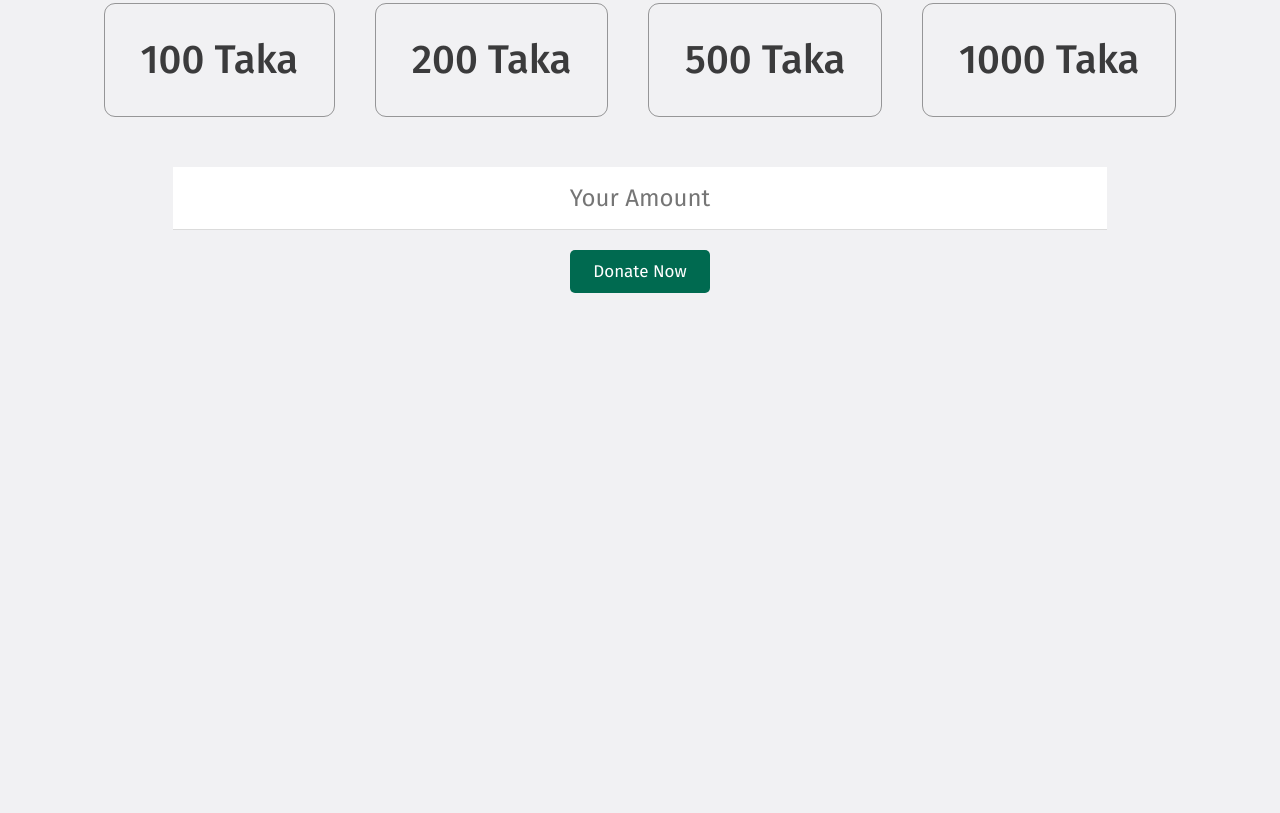
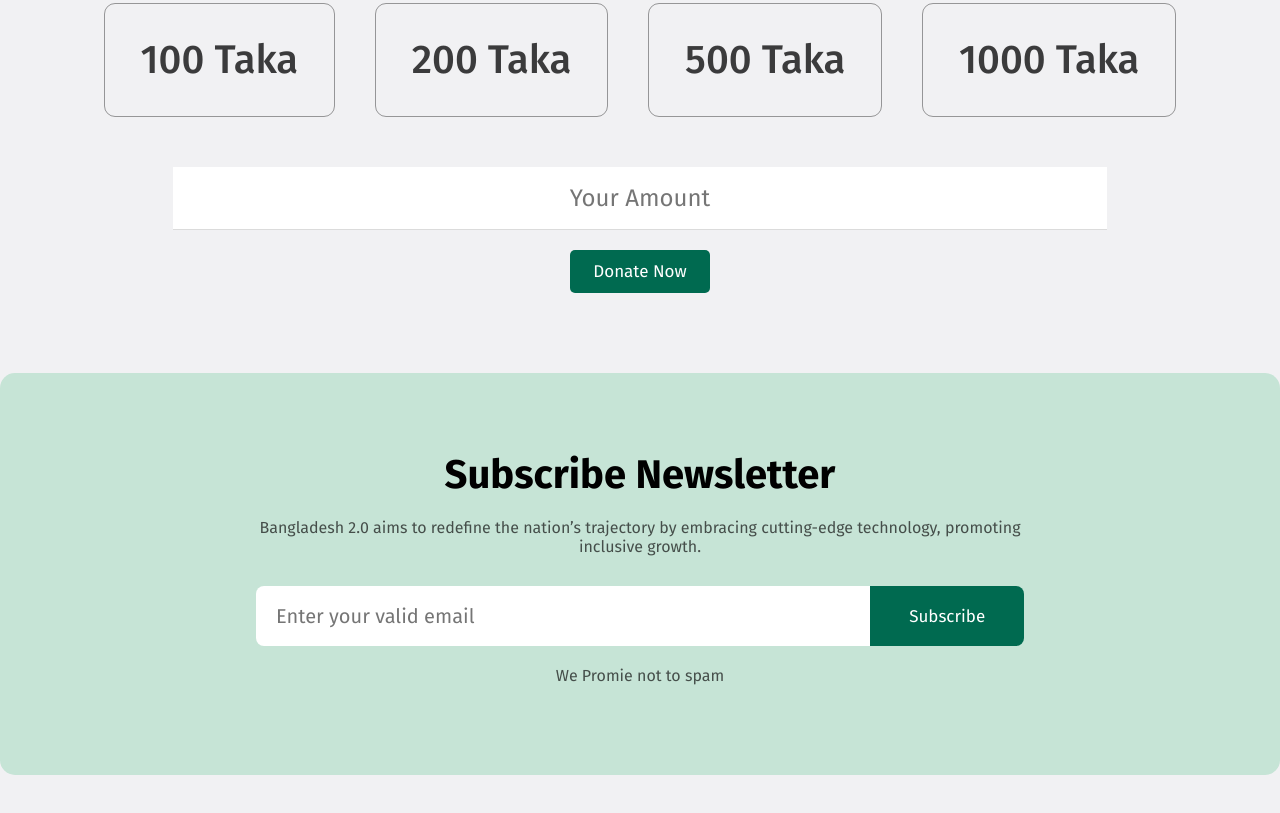
Before and after one commit to deverfan44/Bangladesh-2.0, a plain HTML site: page index.html in a window 1280 px wide. Shown: the part 3304-4117 px from the top of the page. Before the commit the page ends 3677 px from the top, so only its background shows below. Drawn offline with Linux system fonts and the light colour scheme.

Commit message:
Added Newslatter Section

```diff
--- a/index.html
+++ b/index.html
@@ -256,6 +256,26 @@
         </section>
     </main>
 
-
+    <footer>
+        <section class="newslatter_section">
+            <div class="fixed_container">
+                <div class="newslatter_content">
+                    <div class="newslatter_text">
+                        <h1>Subscribe Newsletter</h1>
+                        <p>Bangladesh 2.0 aims to redefine the nation’s trajectory by embracing cutting-edge technology, promoting inclusive growth.</p>
+                    </div>
+                    <div class="newslatter_form">
+                        <form action="#">
+                            <div class="subscribe_div">
+                                <input type="email" name="" id="" placeholder="Enter your valid email">
+                                <button type="button" class="sm_btn">Subscribe</button>
+                            </div>
+                        </form>
+                        <p>We Promie not to spam</p>
+                    </div>
+                </div>
+            </div>
+        </section>
+    </footer>
 </body>
 </html>
--- a/styles/style.css
+++ b/styles/style.css
@@ -345,3 +345,60 @@ header .head-content .head_btn button {
     border: none;
     border-bottom: 1px solid rgba(14, 14, 14, 0.15);
 }
+
+
+
+
+/* Footer CSS  */
+/* Newslatter Section CSS */
+footer{}
+.newslatter_section{
+    margin-bottom: 50px;
+}
+.newslatter_content {
+    background: rgba(198, 228, 214, 1);
+    text-align: center;
+    padding: 90px 0px;
+    border-radius: 15px;
+}
+.newslatter_content .newslatter_text {
+    width: 60%;
+    margin: auto;
+}
+.newslatter_content .newslatter_text h1 {
+    font-size: 40px;
+    /* margin-bottom: 20px; */
+    line-height: 1.6rem;
+}
+.newslatter_content .newslatter_text p {
+    color: rgba(14, 14, 14, 0.7);
+    margin: 30px 0px;
+}
+.newslatter_content .newslatter_form {
+    margin-top: 27px;
+    width: 60%;
+    margin: auto;
+}
+.newslatter_content .newslatter_form form{}
+.newslatter_content .newslatter_form form input{}
+.newslatter_content .newslatter_form form .subscribe_div {
+    display: flex;
+    height: 60px;
+    margin: 20px 0px;
+    border-radius: 8px;
+    overflow: hidden;
+}
+.newslatter_content .newslatter_form form .subscribe_div input {
+    flex-basis: 80%;
+    font-size: 20px;
+    padding: 20px;
+    border: navajowhite;
+    outline: 0;
+}
+.newslatter_content .newslatter_form form .subscribe_div button {
+    flex-basis: 20%;
+    border-radius: 0 !important;
+}
+.newslatter_content .newslatter_form p{
+    color: rgba(14, 14, 14, 0.7);
+}
```
